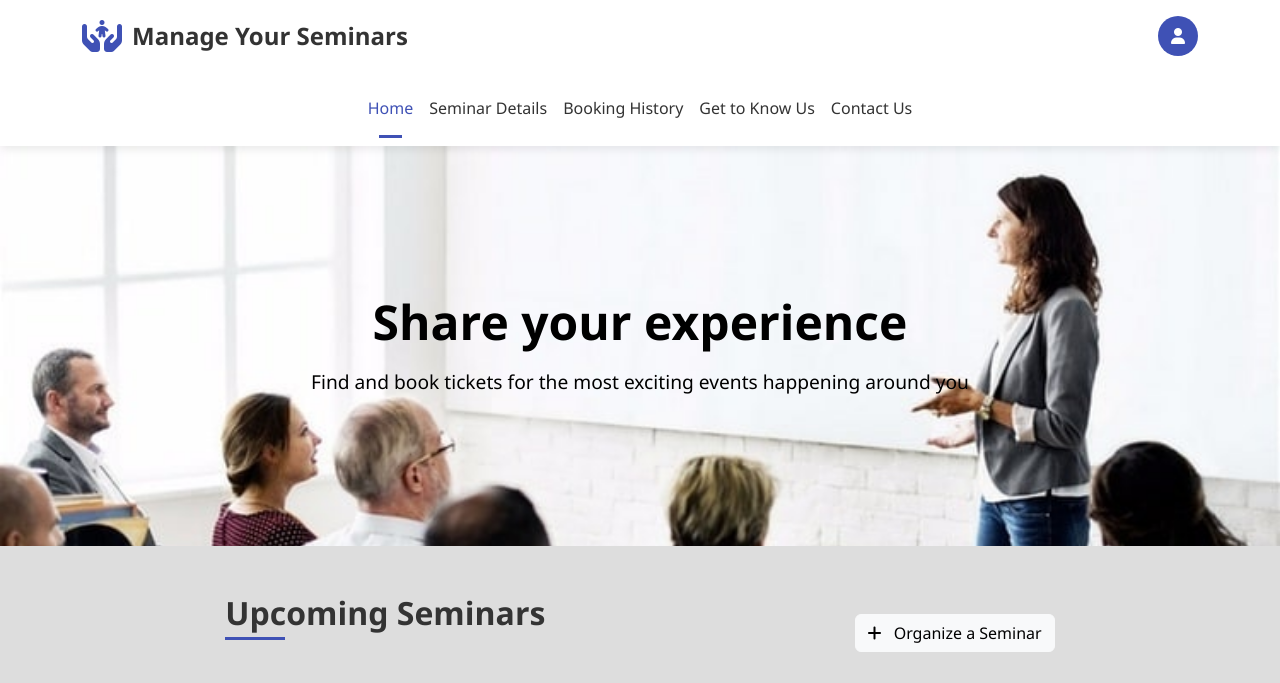
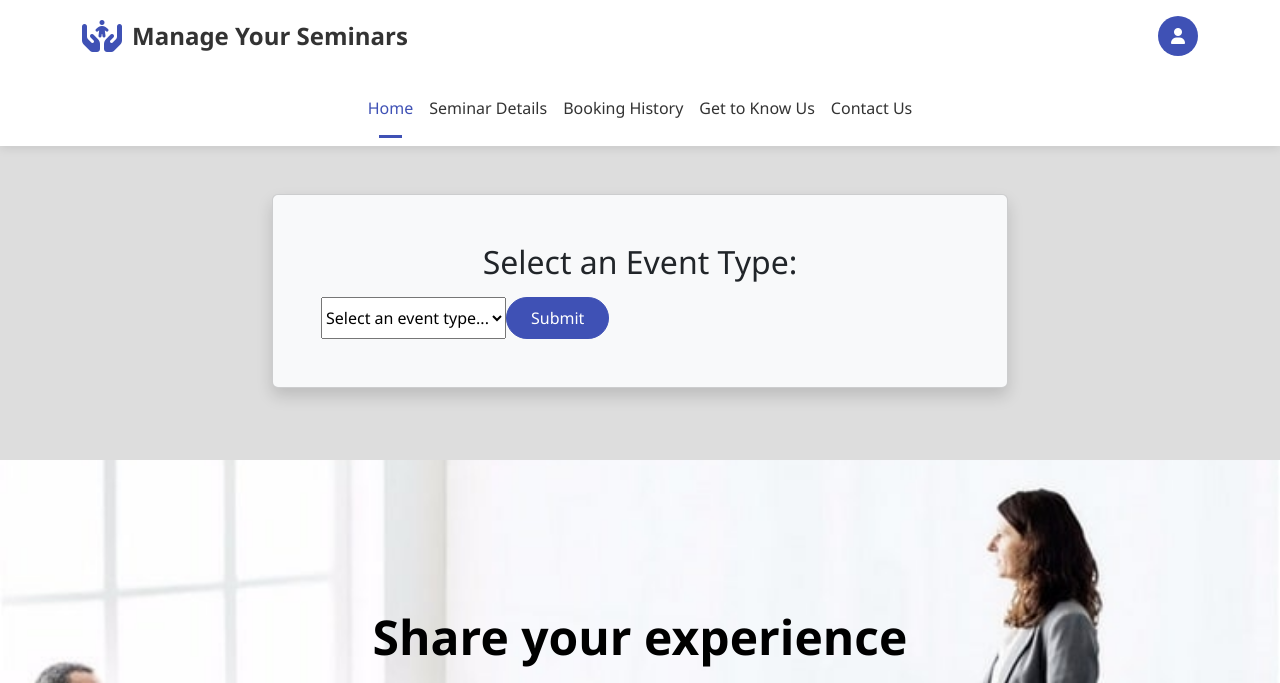
Before and after one commit to riyaamurdhani/group9-IAB207, a Flask app: page /home in a window 1280 px wide. Shown: the top 683 px of the page. Run offline with Flask 3, Linux system fonts and the light colour scheme; some libraries are stand-ins or nearby versions.

Commit message:
Update home-page.html

```diff
--- a/lab207_a3_grp_9/app/templates/home-page.html
+++ b/lab207_a3_grp_9/app/templates/home-page.html
@@ -62,6 +62,29 @@
         </div>
       </div>
     </nav>
+
+      </header>
+        <div class="container">
+        <div class="row justify-content-center mt-5 pb-4">
+           <div class="col-md-8">
+              <div class="card shadow p-5 mb-5 bg-light">
+                 <h2 class="text-center mb-3">Select an Event Type:</h2>
+
+                <form class="form-inline d-flex flex-nowrap" id="eventForm" method="POST" ACTION="{{url_for('select_event')}}">
+                     <select class="form-select-2" name="event_type" required>
+                       <option selected disabled>Select an event type...</option>
+                       <option value="Talk by the Author" >Talk by the Author</option>
+                       <option value="Learn how to learn">Learn how to learn</option>
+                       <option value="Ted Talk">Ted Talk</option>
+                       <option value="Financial Mindset">Financial Mindset</option>
+                    </select>
+                    <button type="submit" class="btn btn-primary">Submit</button>
+                 </form>
+              </div>
+           </div>
+        </div>
+     </div>
+    </div>
 
     <script>
       const navLinks = document.querySelectorAll('.nav-link');
```
